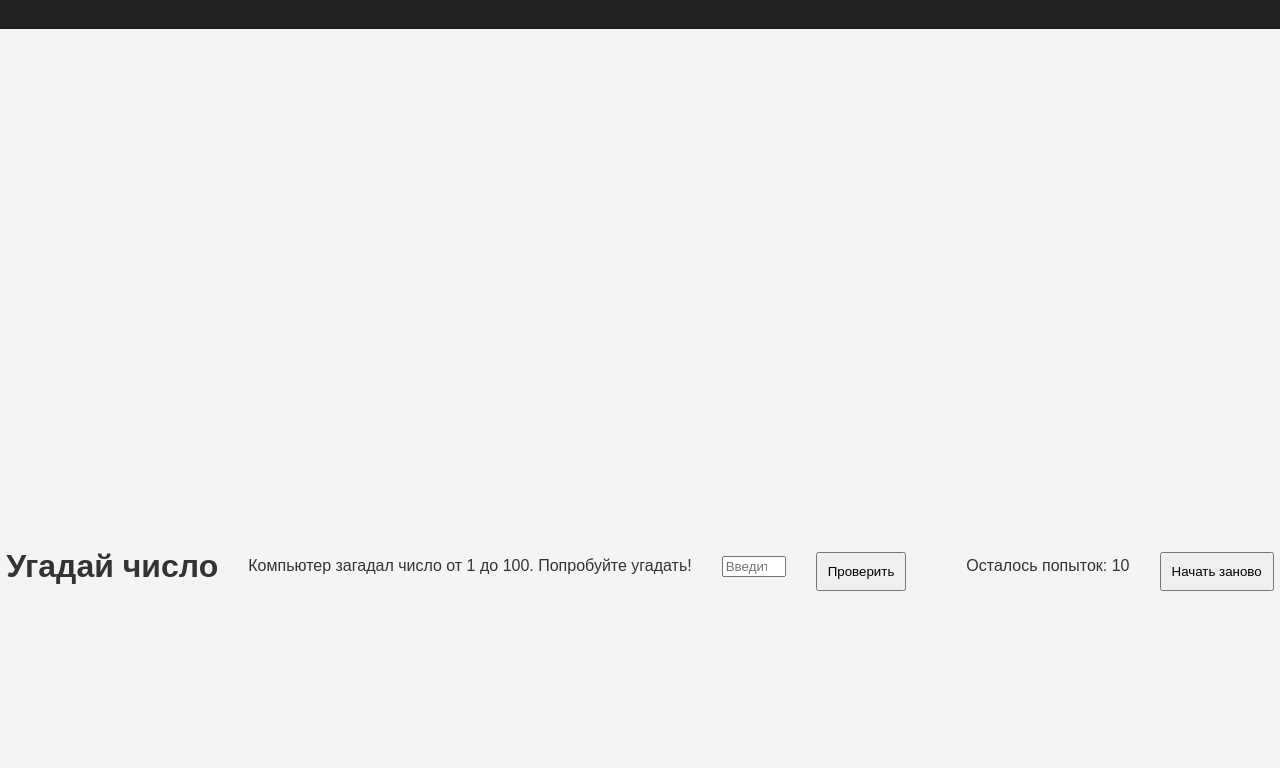
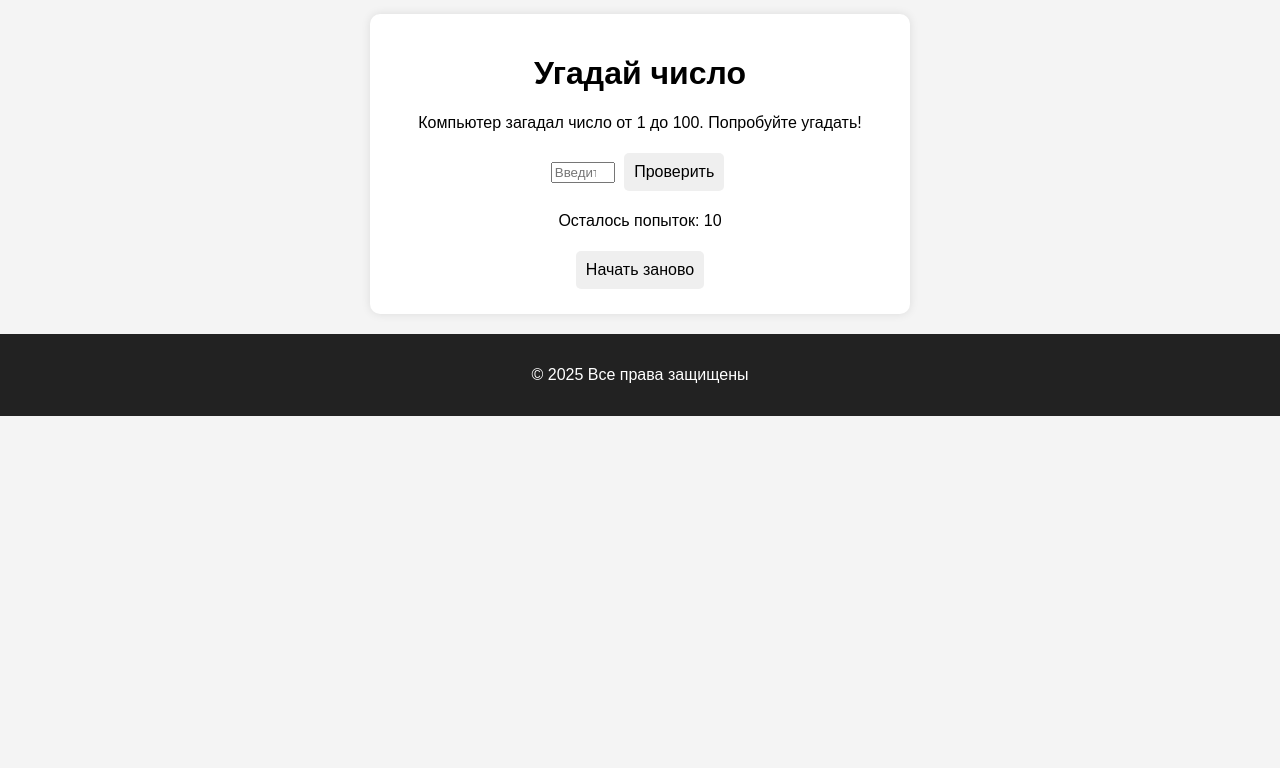
Before and after one commit to makpal479/Portfolio, a plain HTML site: page projects.html in a window 1280 px wide. Shown: the part 771-1539 px from the top of the page. After the commit the page ends 1187 px from the top, so only its background shows below. Drawn offline with Linux system fonts and the light colour scheme.

Commit message:
Update projects.html

```diff
--- a/projects.html
+++ b/projects.html
@@ -4,7 +4,65 @@
   <meta charset="UTF-8" />
   <meta name="viewport" content="width=device-width, initial-scale=1.0"/>
   <title>Мои мини-игры</title>
-  <link rel="stylesheet" href="style.css">
+  <style>
+    body {
+      margin: 0;
+      font-family: Arial, sans-serif;
+      min-height: 100vh;
+      display: flex;
+      flex-direction: column;
+      background-color: #f4f4f4;
+    }
+
+    header {
+      background: #222;
+      color: white;
+      text-align: center;
+      padding: 1em 0;
+    }
+
+    main {
+      flex: 1;
+      padding: 20px;
+      display: flex;
+      flex-direction: column;
+      gap: 40px;
+      align-items: center;
+    }
+
+    .game-container,
+    .container {
+      background: white;
+      padding: 20px;
+      border-radius: 10px;
+      box-shadow: 0 0 10px rgba(0, 0, 0, 0.1);
+      max-width: 500px;
+      width: 100%;
+      text-align: center;
+    }
+
+    button {
+      padding: 10px;
+      font-size: 16px;
+      cursor: pointer;
+      border: none;
+      border-radius: 5px;
+      margin: 5px;
+    }
+
+    .click-button { background-color: #007bff; color: white; }
+    .reset-button { background-color: #28a745; color: white; }
+    .pause-button { background-color: #ffc107; color: black; }
+    .start-button { background-color: #17a2b8; color: white; }
+
+    footer {
+      background-color: #222;
+      color: white;
+      text-align: center;
+      padding: 1em 0;
+      margin-top: auto;
+    }
+  </style>
 </head>
 <body>
 
@@ -64,7 +122,6 @@
       document.getElementById("clickBtn").disabled = false;
       document.getElementById("pauseBtn").disabled = false;
       document.getElementById("startBtn").disabled = true;
-
       timer = setInterval(() => {
         if (timeLeft > 0 && !Paused) {
           timeLeft--;
@@ -74,7 +131,6 @@
           Running = false;
           document.getElementById("clickBtn").disabled = true;
           alert(`Время вышло! Ваш итоговый счёт: ${score}`);
-
           if (score > record) {
             record = score;
             localStorage.setItem("clickerRecord", record);
@@ -141,7 +197,6 @@
       const location = getRandomElement(locations);
       const villain = getRandomElement(villains);
       const adventureText = `Ваш персонаж - ${character.name}, находящийся в ${location.prep}, сражается с ${villain.prep}.`;
-
       document.getElementById("adventure").textContent = adventureText;
       saveToHistory(adventureText);
     }
```
